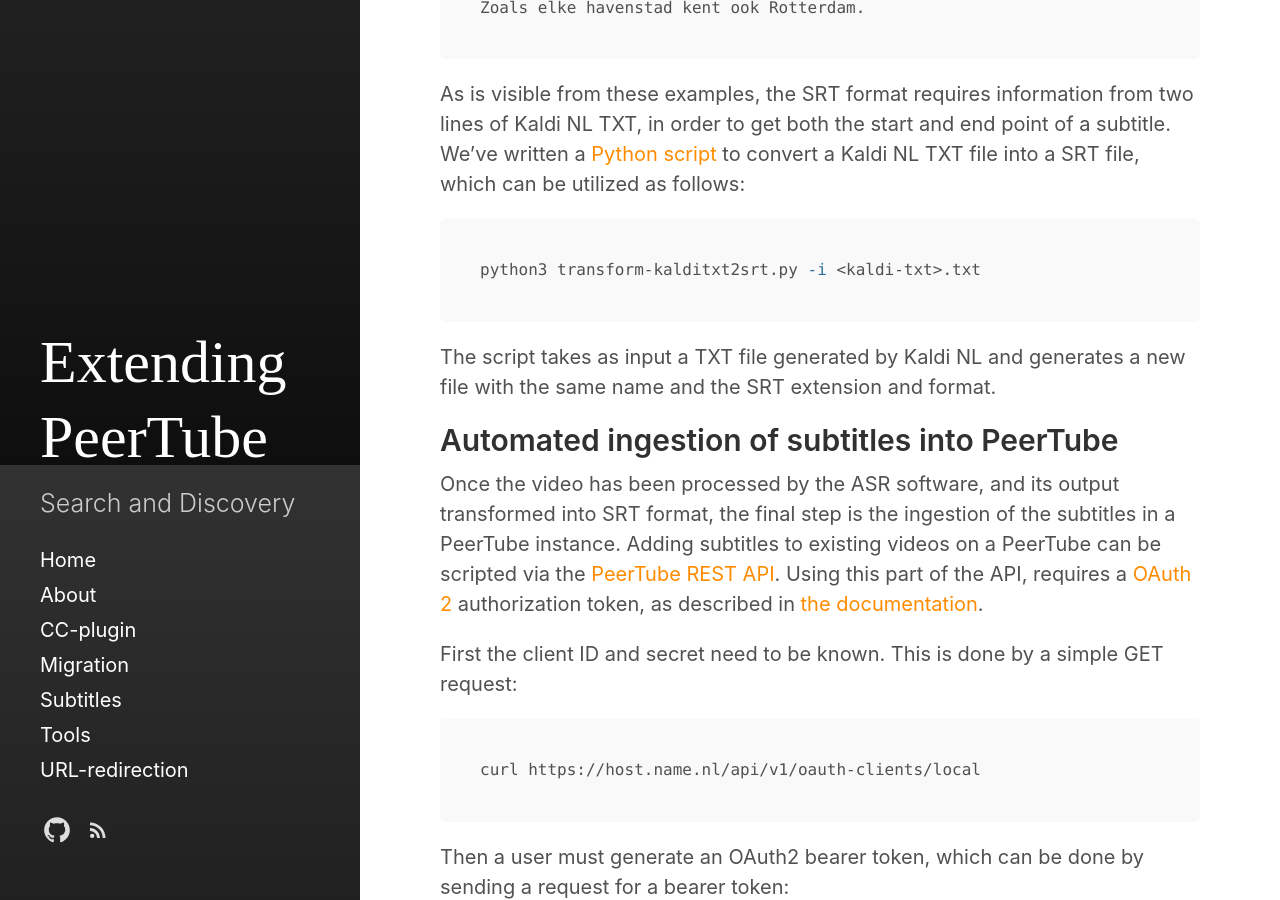
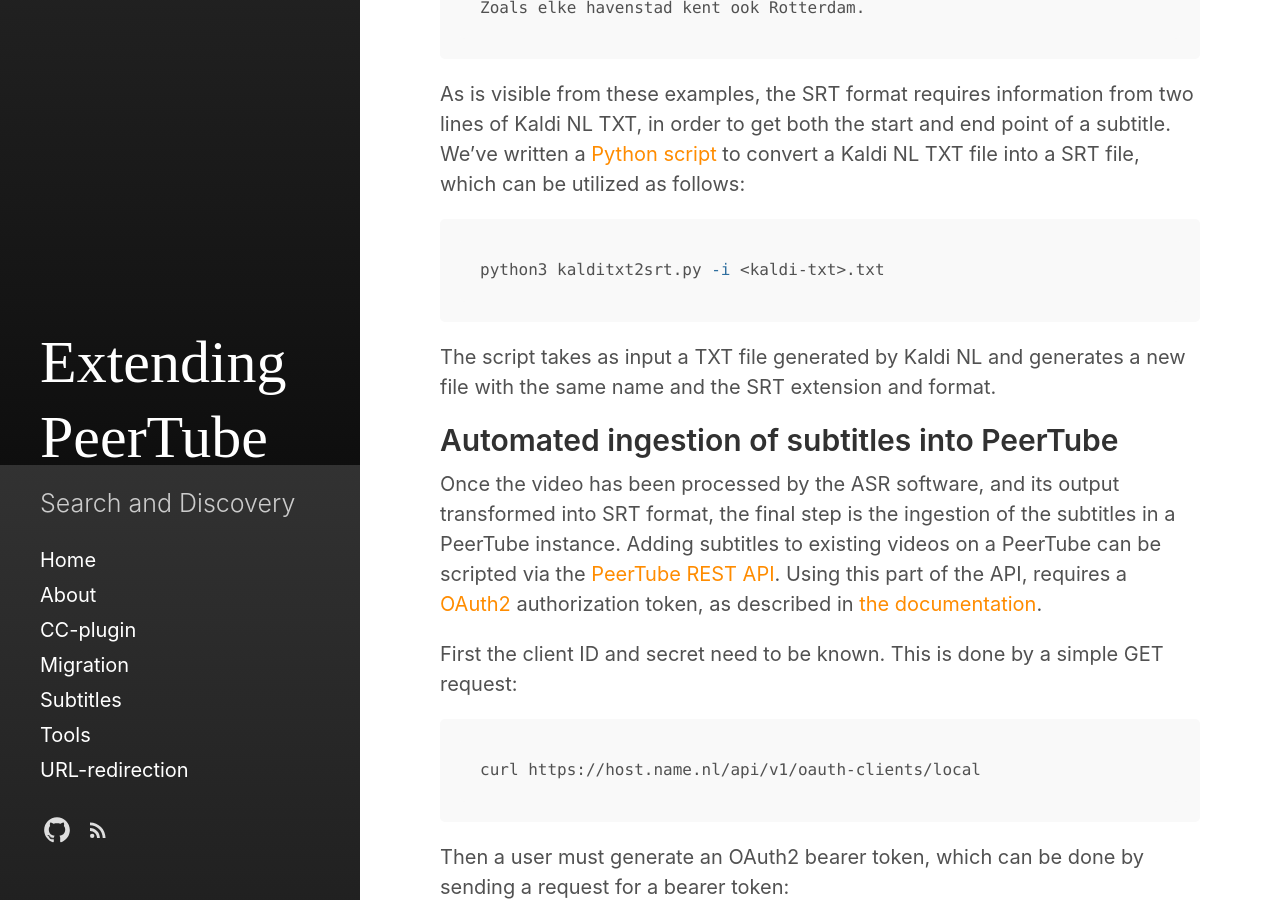
Before and after one commit to beeldengeluid/extending-peertube, a Jekyll site: the page built from _posts/2021-08-04-subtitling-Dutch-videos.md, in a window 1280 px wide and 900 px high, scrolled down 3135 px. Built offline with Jekyll 4.4.1, drawn with Linux system fonts in a browser that asks for light colours.

Commit message:
Update 2021-08-04-subtitling-Dutch-videos.md

````diff
--- a/_posts/2021-08-04-subtitling-Dutch-videos.md
+++ b/_posts/2021-08-04-subtitling-Dutch-videos.md
@@ -28,7 +28,7 @@
 
 An open-source solution available for ASR in Dutch is [Kaldi NL](https://github.com/opensource-spraakherkenning-nl/Kaldi_NL), which builds on the broader [Kaldi ASR](http://kaldi-asr.org/) software. The easiest way to install Kaldi NL is to use the bootstrapping script included in [LaMachine](https://proycon.github.io/LaMachine/). LaMachine is a linguistics toolkit which supports the installation of a rich selection of tools, but can also be customized to only set up a barebones installation of Kaldi NL and its requirements.
 
-Installation of the required Kaldi packages is most easily done on commonly used Linux distributions. In our case we used Ubuntu 20.04.2 LTS. For the full installation notes please refer to the [installation instructions included in the repository](https://github.com/beeldengeluid/extending-peertube/blob/main/docs/kaldi_install_notes.md).
+Installation of the required Kaldi packages is most easily done on commonly used Linux distributions. In our case we used Ubuntu 20.04.2 LTS. For the full installation notes please refer to the [installation instructions included in the repository](https://github.com/beeldengeluid/extending-peertube/blob/main/tools/kaldi-install-notes.md).
 
 
 ## Generating ASR transcripts using Kaldi NL
@@ -76,11 +76,11 @@
 ```
 
 
-As is visible from these examples, the SRT format requires information from two lines of Kaldi NL TXT, in order to get both the start and end point of a subtitle. We’ve written a [Python script](https://github.com/beeldengeluid/extending-peertube/blob/main/api/transform-kalditxt2srt.py) to convert a Kaldi NL TXT file into a SRT file, which can be utilized as follows:
+As is visible from these examples, the SRT format requires information from two lines of Kaldi NL TXT, in order to get both the start and end point of a subtitle. We’ve written a [Python script](https://github.com/beeldengeluid/extending-peertube/blob/main/tools/kalditxt2srt.py) to convert a Kaldi NL TXT file into a SRT file, which can be utilized as follows:
 
 
 ```sh
-python3 transform-kalditxt2srt.py -i <kaldi-txt>.txt
+python3 kalditxt2srt.py -i <kaldi-txt>.txt
 ```
 
 
@@ -89,7 +89,7 @@
 
 ## Automated ingestion of subtitles into PeerTube
 
-Once the video has been processed by the ASR software, and its output transformed into SRT format, the final step is the ingestion of the subtitles in a PeerTube instance. Adding subtitles to existing videos on a PeerTube can be scripted via the [PeerTube REST API](https://docs.joinpeertube.org/api-rest-reference.html). Using this part of the API, requires a [OAuth 2](https://oauth.net/2/) authorization token, as described in [the documentation](https://docs.joinpeertube.org/api-rest-reference.html#section/Authentication/OAuth2).
+Once the video has been processed by the ASR software, and its output transformed into SRT format, the final step is the ingestion of the subtitles in a PeerTube instance. Adding subtitles to existing videos on a PeerTube can be scripted via the [PeerTube REST API](https://docs.joinpeertube.org/api-rest-reference.html). Using this part of the API, requires a [OAuth2](https://oauth.net/2/) authorization token, as described in [the documentation](https://docs.joinpeertube.org/api-rest-reference.html#section/Authentication/OAuth2).
 
 First the client ID and secret need to be known. This is done by a simple GET request:
 
````
